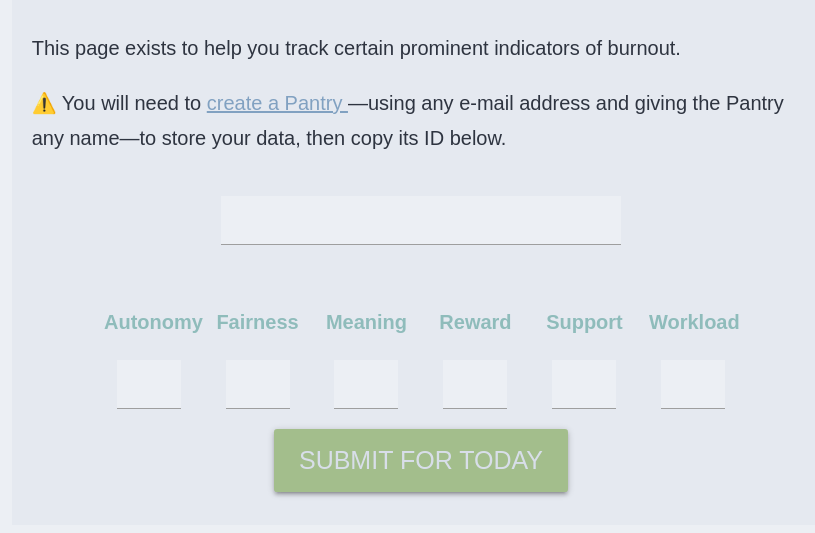
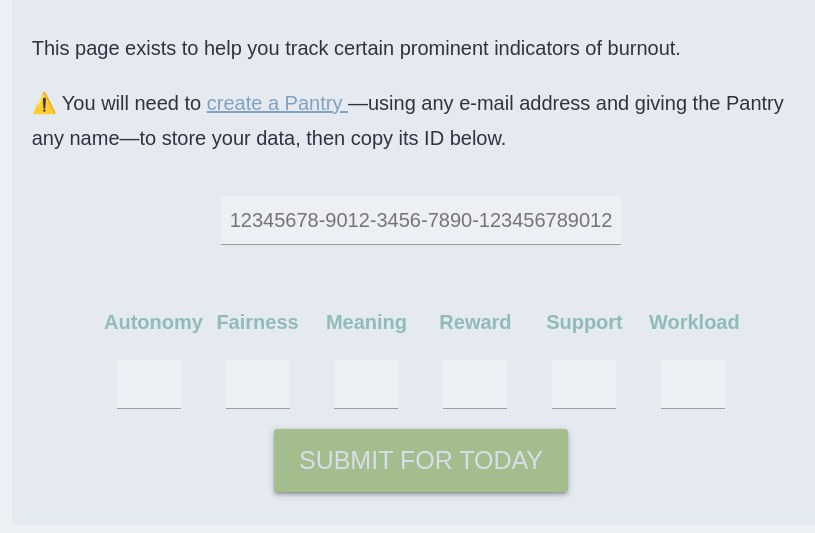
Before and after one commit to jcolag/smoke-alarm, a plain HTML site: page index.html in a window 1280 px wide. Shown: the part 267-800 px from the top of the page, without its empty margins (239-1054 px from the left). Drawn offline with Linux system fonts and the light colour scheme; a script that the page names is missing.

Commit message:
Add placeholder for Pantry ID

```diff
--- a/index.html
+++ b/index.html
@@ -52,6 +52,7 @@
         id="pantry"
         name="pantry"
         pattern="^\s*[0-9A-Fa-f]{8}-[0-9A-Fa-f]{4}-[0-9A-Fa-f]{4}-[0-9A-Fa-f]{4}-[0-9A-Fa-f]{12}\s*$"
+        placeholder="12345678-9012-3456-7890-123456789012"
         style="margin-left: calc((100% - 36ch) / 2); text-align: center; width: 36ch;"
         type="text"
       />
```
